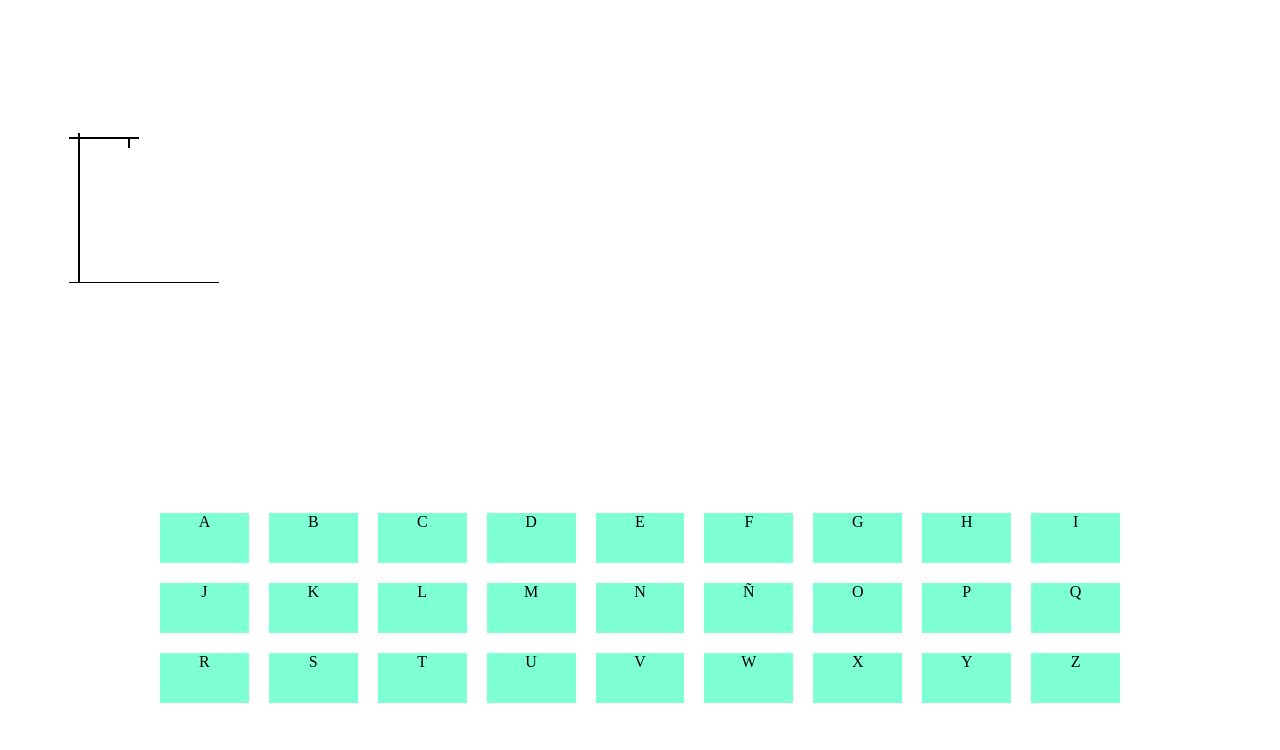
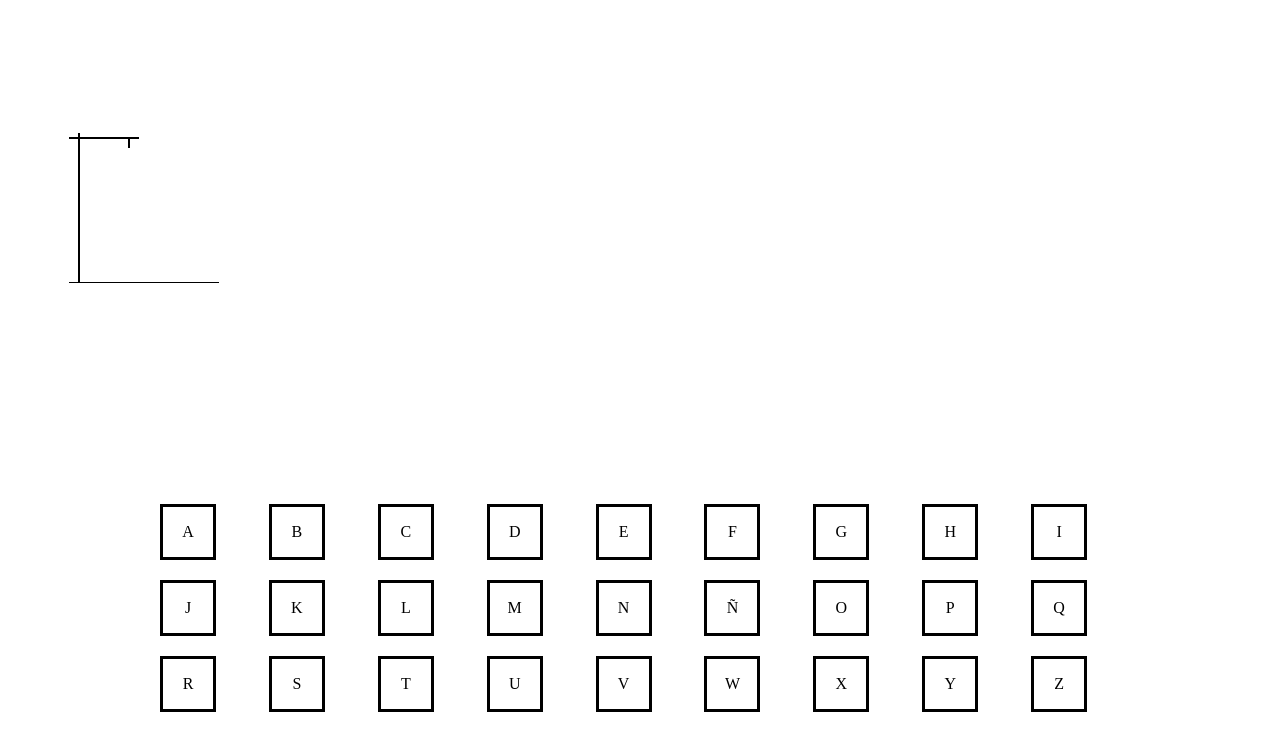
Before and after one commit to raulwwq0/Hangman-JS, a plain HTML site: page index.html in a window 1280 px wide. Drawn offline with Linux system fonts and the light colour scheme.

Commit message:
refactor: letter buttons style

```diff
--- a/style.css
+++ b/style.css
@@ -26,8 +26,10 @@ canvas {
 }
 
 .letter {
-    background-color: aquamarine;
+    border: 3px solid #000;
     text-align: center;
     height: 50px;
+    width: 50px;
+    line-height: 50px;
     cursor: pointer;
 }
```
